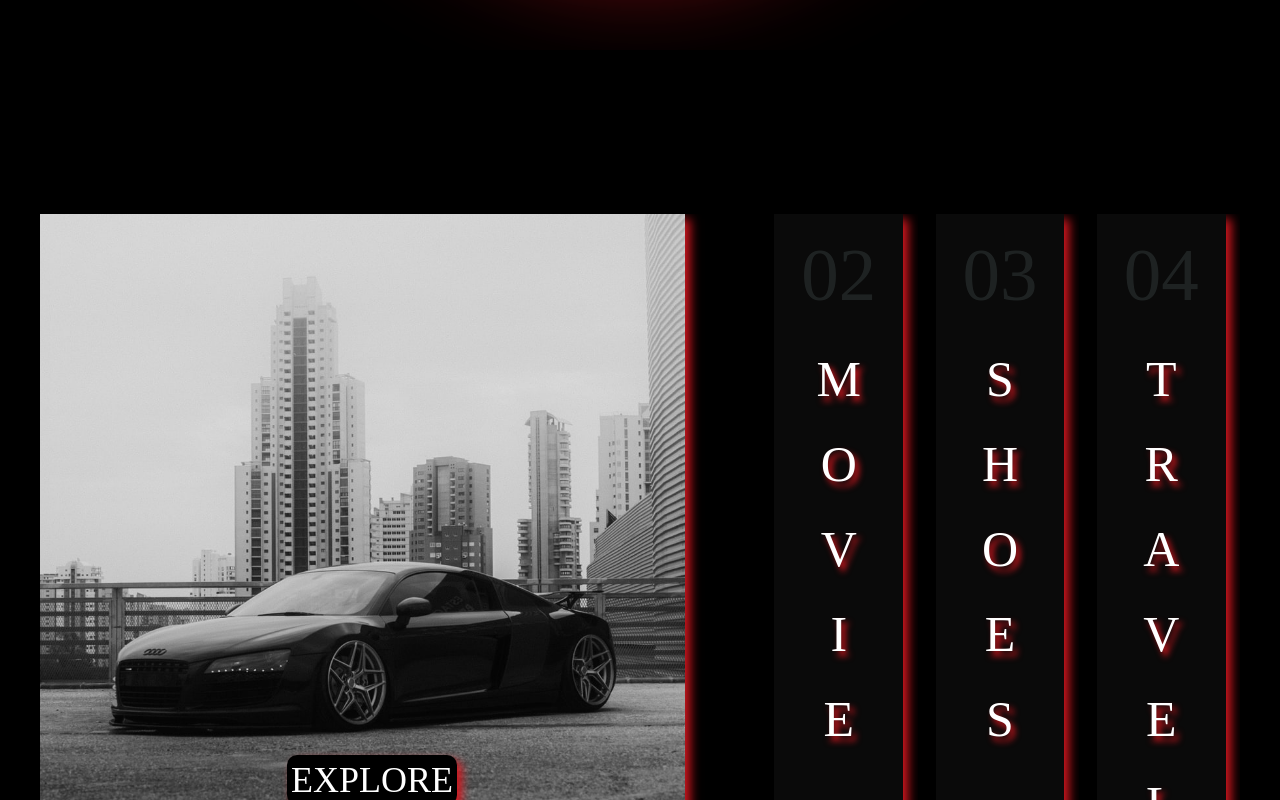
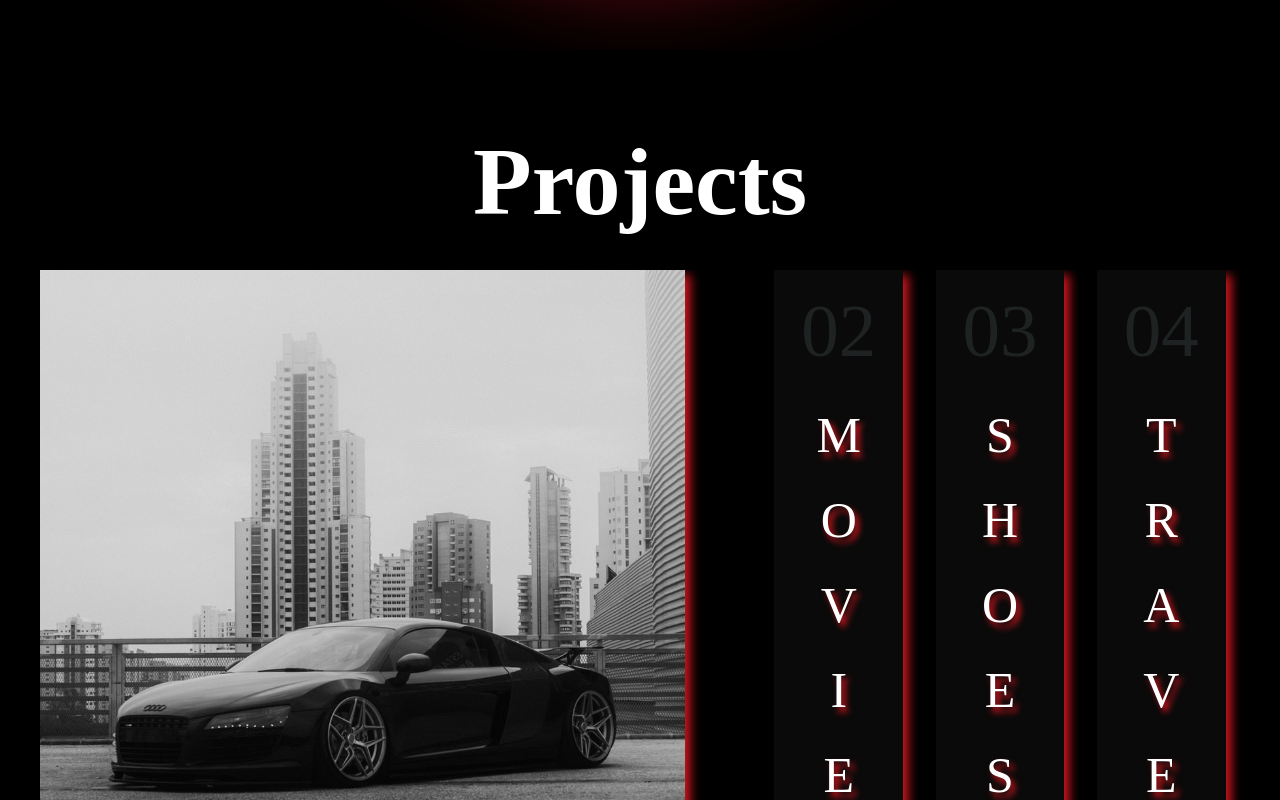
Before and after one commit to NathanDavids/PortfolioProject, a React (Vite) app: page / in a window 1280 px wide. Shown: the part 5480-6280 px from the top of the page. Built offline with nearby package versions, Linux system fonts and the light colour scheme; a web font is replaced by a local one.

Commit message:
Removed Function.jsx file and Added Headings

```diff
--- a/src/components/ParentComponent.jsx
+++ /dev/null
@@ -1,18 +0,0 @@
-// ParentComponent.jsx
-import React, { useState } from 'react';
-
-function ParentComponent() {
-  const [isDarkMode, setIsDarkMode] = useState(false);
-
-  const toggleTheme = () => {
-    setIsDarkMode(prevMode => !prevMode);
-  };
-
-  return (
-    <>
-      <Home isDarkMode={isDarkMode} toggleTheme={toggleTheme} />
-    </>
-  );
-}
-
-export default ParentComponent;
--- a/src/components/projects/projects.css
+++ b/src/components/projects/projects.css
@@ -21,6 +21,10 @@
   height: 90vh;
   background-color: black;
   color: white;
+}
+
+#projectsRed{
+  color: var(--SecondaryTextColour);
 }
 
 .listBox{
--- a/src/components/projects/projects.jsx
+++ b/src/components/projects/projects.jsx
@@ -38,7 +38,8 @@ function projects() {
     <section id='projects'>
     <div id='projectsContainer' className='flex h-full w-full items-center justify-center'>
       <div className='w-[1200px] max-w-full h-full max-h-full'>
-        <ul className='group flex flex-col mt-20 md:h-[640px] md:flex-row md:gap-[1.5%]'>
+        <h1 className='flex justify-center font-bold text-8xl w-full text-center'>Projects</h1>
+        <ul className='group flex flex-col mt-10 md:h-[640px] md:flex-row md:gap-[1.5%]'>
           {List.map((Lists, index) => (
            <li id='contentContainer'
            onClick={() => setActiveItem(index)}
```
